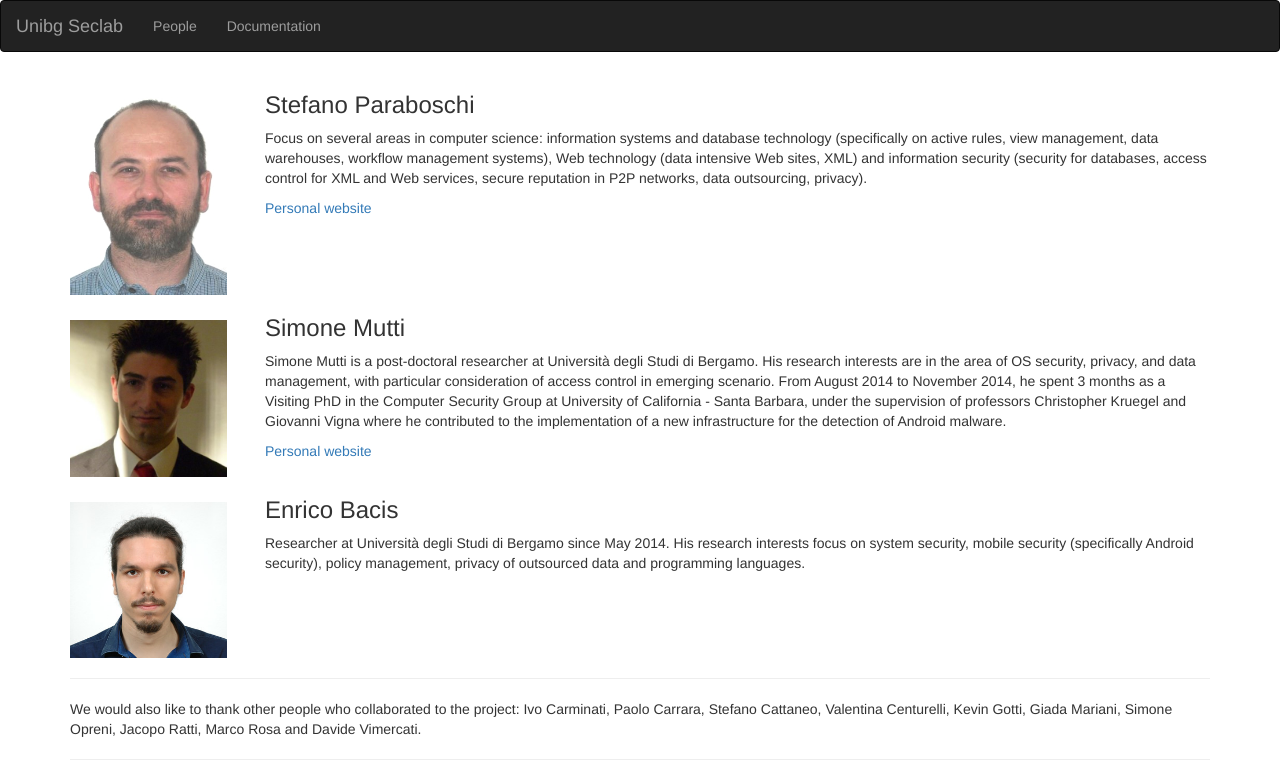
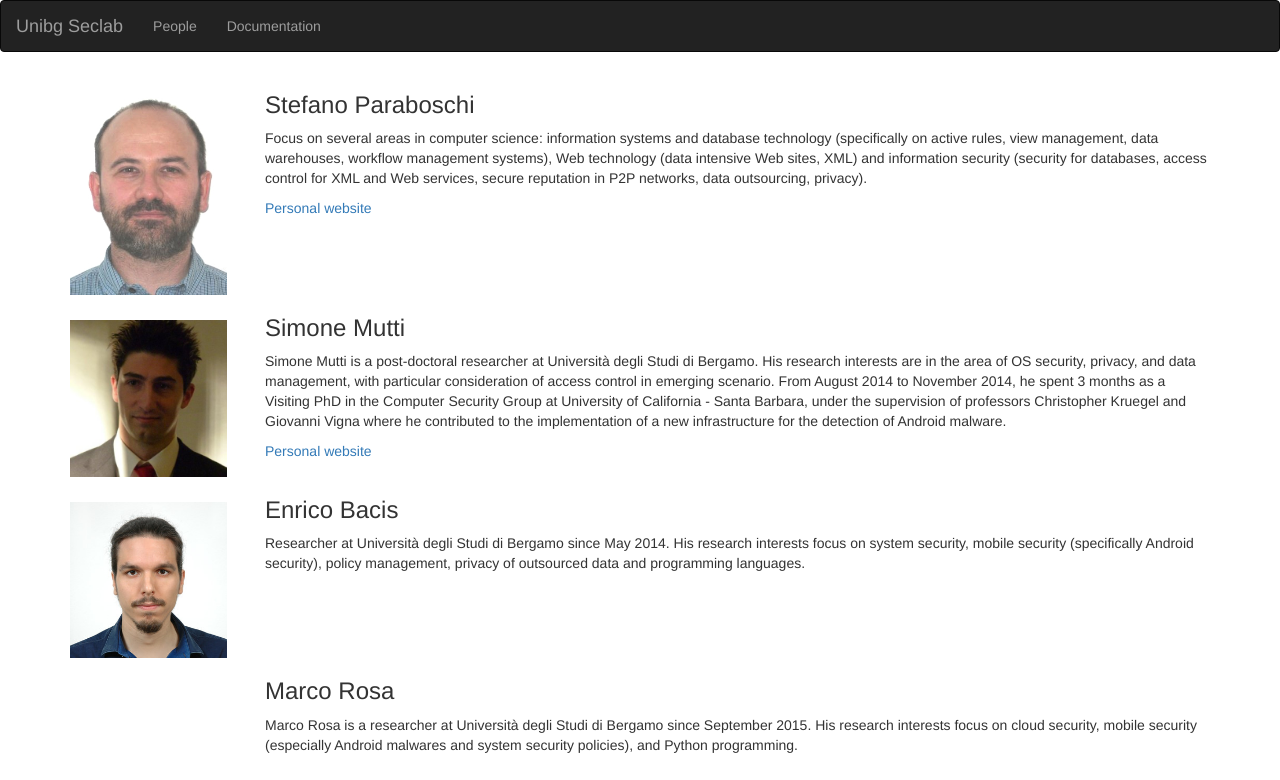
Before and after one commit to unibg-seclab/unibg-seclab.github.io, a Jekyll site: the page built from people.html, in a window 1280 px wide, cut to the strip 0-780 px from the top of the page. Built offline with Jekyll 4.4.1, drawn with Linux system fonts in a browser that asks for light colours; some of the changed lines change nothing that is shown; some of the changed text lies outside the part shown.

Commit message:
Add mrosa to people.html

```diff
--- a/people.html
+++ b/people.html
@@ -9,6 +9,8 @@
 
 {% include person.html name="Enrico Bacis" image="/assets/people/bacis.jpg" description="Researcher at Università degli Studi di Bergamo since May 2014. His research interests focus on system security, mobile security (specifically Android security), policy management, privacy of outsourced data and programming languages." %}
 
+{% include person.html name="Marco Rosa" description="Marco Rosa is a researcher at Università degli Studi di Bergamo since September 2015. His research interests focus on cloud security, mobile security (especially Android malwares and system security policies), and Python programming." %}
+
 <hr />
-We would also like to thank other people who collaborated to the project: Ivo Carminati, Paolo Carrara, Stefano Cattaneo, Valentina Centurelli, Kevin Gotti, Giada Mariani, Simone Opreni, Jacopo Ratti, Marco Rosa and Davide Vimercati.
+We would also like to thank other people who collaborated to the project: Ivo Carminati, Paolo Carrara, Stefano Cattaneo, Valentina Centurelli, Kevin Gotti, Giada Mariani, Simone Opreni, Jacopo Ratti and Davide Vimercati.
 <hr />
```
